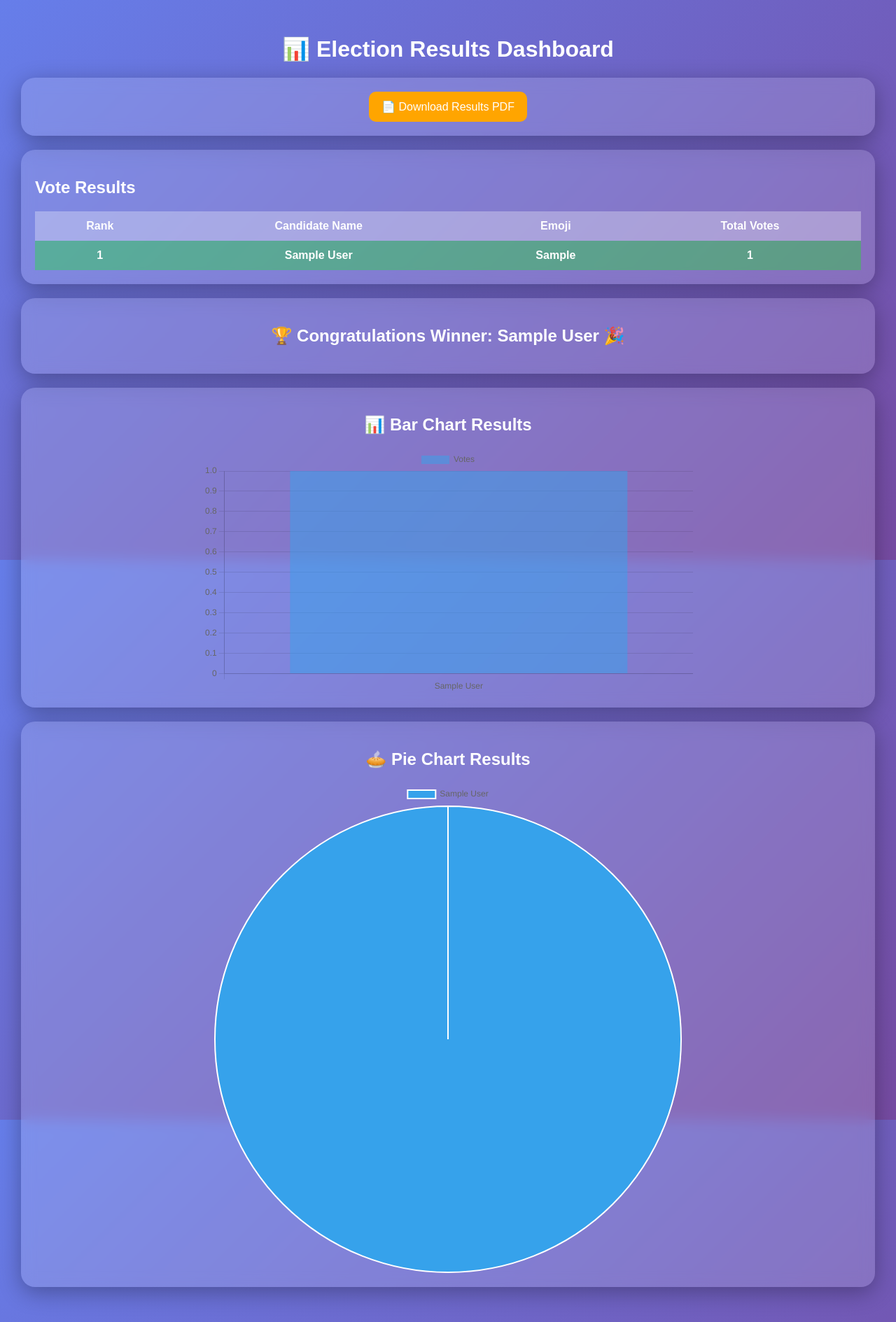
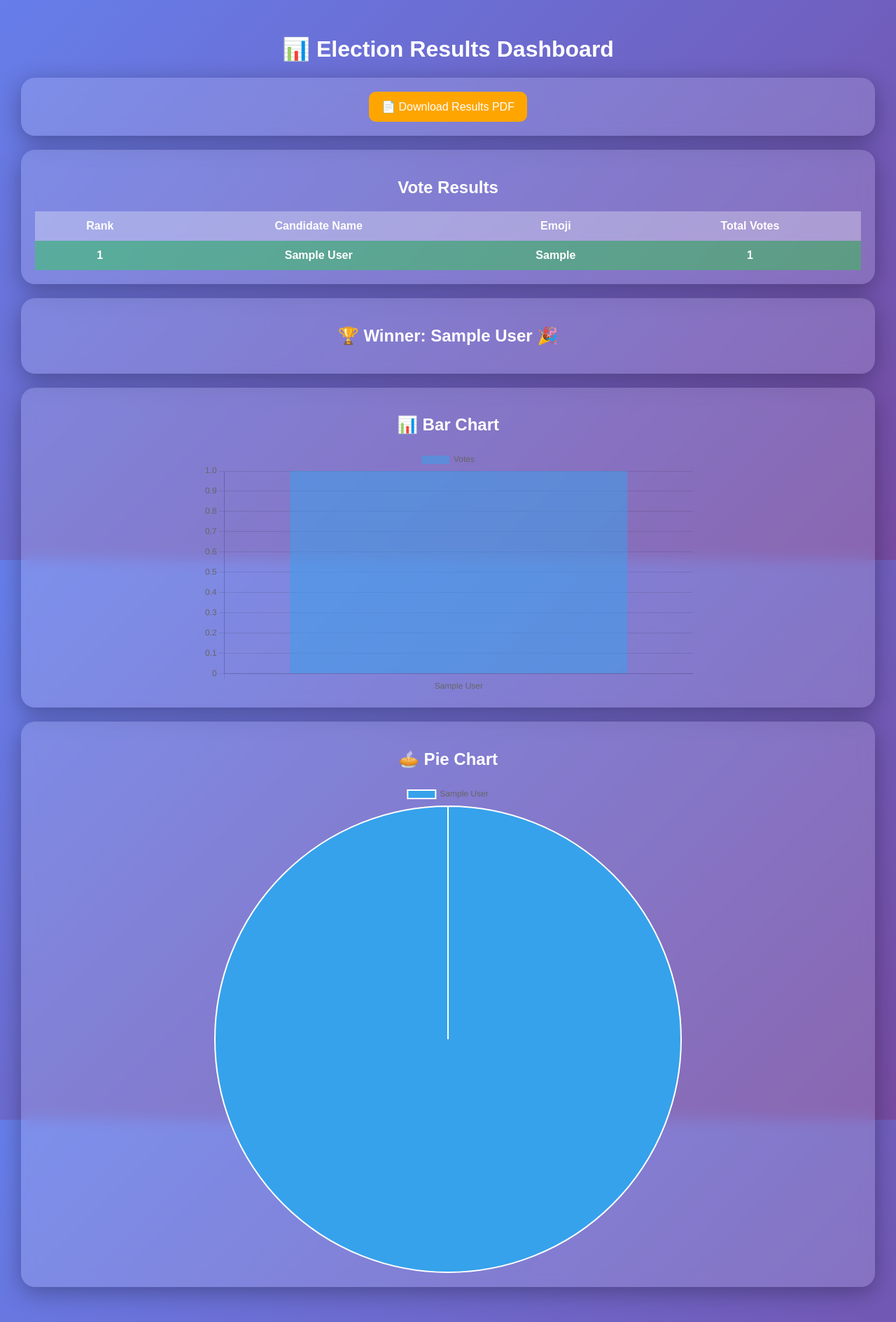
Before and after one commit to amitchaudhari2005/decentralized-voting-system, a Flask app: page /admin/results in a window 1280 px wide. Shown: the whole page at 70% size. Run offline with Flask 3, Linux system fonts and the light colour scheme; the visitor is signed in with stand-in values (Sample User, id 1); tables that the repository leaves empty hold one stand-in row (values such as "Sample post").

Commit message:
Refactor HTML for election results page

```diff
--- a/templates/admin/results.html
+++ b/templates/admin/results.html
@@ -6,7 +6,6 @@
 <meta charset="UTF-8">
 <title>Election Results</title>
 
-<!-- Chart.js -->
 <script src="https://cdn.jsdelivr.net/npm/chart.js"></script>
 
 <link rel="stylesheet"
@@ -15,106 +14,66 @@ href="{{ url_for('static', filename='css/glass.css') }}">
 <style>
 
 body {
-
 font-family: Arial, sans-serif;
 color:white;
-
+margin:0;
+padding:0;
 }
 
-/* Container */
-
 .container {
-
 padding:30px;
-
 }
 
-/* Glass Box */
-
 .glass {
-
 background: rgba(255,255,255,0.15);
-
 backdrop-filter: blur(10px);
-
 border-radius:20px;
-
 padding:20px;
-
 margin-bottom:20px;
-
 box-shadow:0 8px 32px rgba(0,0,0,0.3);
-
 }
 
-/* Table */
-
 table {
-
 width:100%;
 border-collapse: collapse;
-
 }
 
-th,
-td {
-
+th, td {
 padding:12px;
 text-align:center;
-
 }
 
 th {
-
 background: rgba(255,255,255,0.3);
-
 }
 
-/* Winner Highlight */
-
 .winner {
-
 background: rgba(0,255,0,0.3);
-
 font-weight:bold;
-
 }
 
-/* Buttons */
-
 button {
-
 padding:12px 18px;
-
 border:none;
-
 border-radius:10px;
-
 background:orange;
-
 color:white;
-
 font-size:16px;
-
 cursor:pointer;
-
 }
 
 button:hover {
-
 background:darkorange;
-
 }
 
-/* Charts */
-
 .chart-container {
-
 width:100%;
 max-width:700px;
+margin:auto;
+}
 
-margin:auto;
-
+h1,h2 {
+text-align:center;
 }
 
 </style>
@@ -125,29 +84,15 @@ margin:auto;
 
 <div class="container">
 
-<h1 style="text-align:center;">
-📊 Election Results Dashboard
-</h1>
+<h1>📊 Election Results Dashboard</h1>
 
-<!-- PDF BUTTON -->
-
-<div class="glass"
-style="text-align:center;">
-
+<div class="glass" style="text-align:center;">
 <a href="/admin/export-pdf">
-
-<button>
-
-📄 Download Results PDF
-
-</button>
-
+<button>📄 Download Results PDF</button>
 </a>
-
 </div>
 
-<!-- RESULTS TABLE -->
-
+<!-- TABLE -->
 <div class="glass">
 
 <h2>Vote Results</h2>
@@ -155,73 +100,53 @@ style="text-align:center;">
 <table>
 
 <tr>
-
 <th>Rank</th>
 <th>Candidate Name</th>
 <th>Emoji</th>
 <th>Total Votes</th>
-
 </tr>
 
-{% set winner_votes = results[0]['total_votes'] if results else 0 %}
+{% if results|length > 0 %}
+
+{% set winner_votes = results[0][3] %}
 
 {% for row in results %}
 
-<tr class="
-{% if row['total_votes'] == winner_votes %}
-winner
-{% endif %}
-">
+<tr class="{% if row[3] == winner_votes %}winner{% endif %}">
 
-<td>
+<td>{{ loop.index }}</td>
 
-{{ loop.index }}
+<td>{{ row[0] }} {{ row[1] }}</td>
 
-</td>
+<td>{{ row[2] }}</td>
 
-<td>
-
-{{ row['first_name'] }}
-{{ row['last_name'] }}
-
-</td>
-
-<td>
-
-{{ row['emoji_symbol'] }}
-
-</td>
-
-<td>
-
-{{ row['total_votes'] }}
-
-</td>
+<td>{{ row[3] }}</td>
 
 </tr>
 
 {% endfor %}
 
+{% else %}
+
+<tr>
+<td colspan="4">No votes yet</td>
+</tr>
+
+{% endif %}
+
 </table>
 
 </div>
 
-<!-- WINNER MESSAGE -->
+<!-- WINNER -->
+{% if results|length > 0 %}
 
-{% if results %}
-
-<div class="glass"
-style="text-align:center;">
+<div class="glass">
 
 <h2>
-
-🏆 Congratulations Winner:
-
-{{ results[0]['first_name'] }}
-{{ results[0]['last_name'] }}
-
+🏆 Winner:
+{{ results[0][0] }} {{ results[0][1] }}
 🎉
-
 </h2>
 
 </div>
@@ -229,149 +154,83 @@ style="text-align:center;">
 {% endif %}
 
 <!-- BAR CHART -->
-
 <div class="glass">
 
-<h2 style="text-align:center;">
-📊 Bar Chart Results
-</h2>
+<h2>📊 Bar Chart</h2>
 
 <div class="chart-container">
-
 <canvas id="barChart"></canvas>
-
 </div>
 
 </div>
 
 <!-- PIE CHART -->
-
 <div class="glass">
 
-<h2 style="text-align:center;">
-🥧 Pie Chart Results
-</h2>
+<h2>🥧 Pie Chart</h2>
 
 <div class="chart-container">
-
 <canvas id="pieChart"></canvas>
-
 </div>
 
 </div>
 
 </div>
 
-<!-- CHART SCRIPT -->
-
 <script>
 
 /* ============================
-Prepare Data
+SAFE DATA
 ============================ */
 
 let candidateNames = [
-
 {% for row in results %}
-
-"{{ row['first_name'] }} {{ row['last_name'] }}",
-
+"{{ row[0] }} {{ row[1] }}",
 {% endfor %}
-
 ];
 
 let voteCounts = [
-
 {% for row in results %}
-
-{{ row['total_votes'] }},
-
+{{ row[3] }},
 {% endfor %}
-
 ];
 
+/* ============================
+BAR CHART
+============================ */
+
+new Chart(document.getElementById("barChart"), {
+type: "bar",
+data: {
+labels: candidateNames,
+datasets: [{
+label: "Votes",
+data: voteCounts
+}]
+},
+options: {
+responsive: true
+}
+});
 
 /* ============================
-Bar Chart
+PIE CHART
 ============================ */
 
-new Chart(
-
-document.getElementById("barChart"),
-
-{
-
-type: "bar",
-
+new Chart(document.getElementById("pieChart"), {
+type: "pie",
 data: {
-
 labels: candidateNames,
-
-datasets: [
-
-{
-
-label: "Votes",
-
+datasets: [{
 data: voteCounts
-
+}]
+},
+options: {
+responsive: true
 }
-
-]
-
-},
-
-options: {
-
-responsive:true
-
-}
-
-}
-
-);
-
-
-/* ============================
-Pie Chart
-============================ */
-
-new Chart(
-
-document.getElementById("pieChart"),
-
-{
-
-type: "pie",
-
-data: {
-
-labels: candidateNames,
-
-datasets: [
-
-{
-
-data: voteCounts
-
-}
-
-]
-
-},
-
-options: {
-
-responsive:true
-
-}
-
-}
-
-);
+});
 
 </script>
 
 </body>
-
 </html>
```
